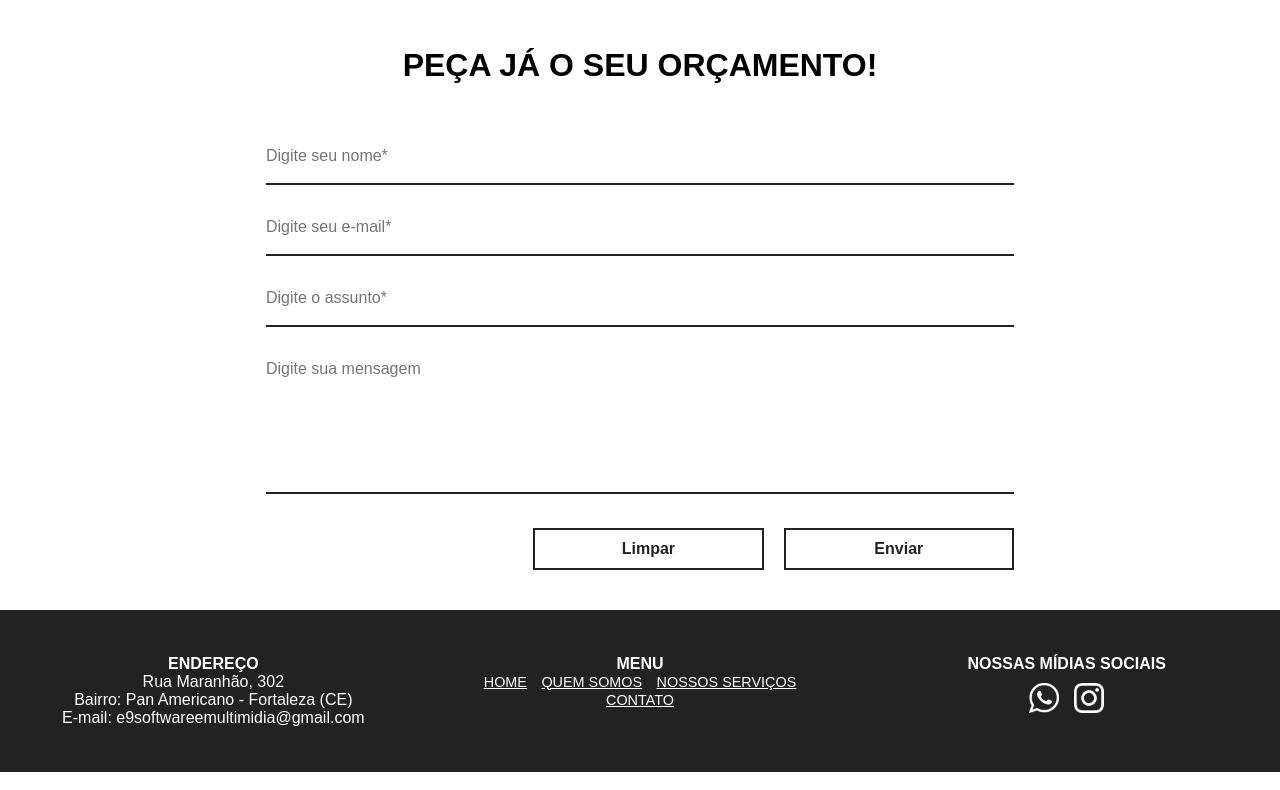
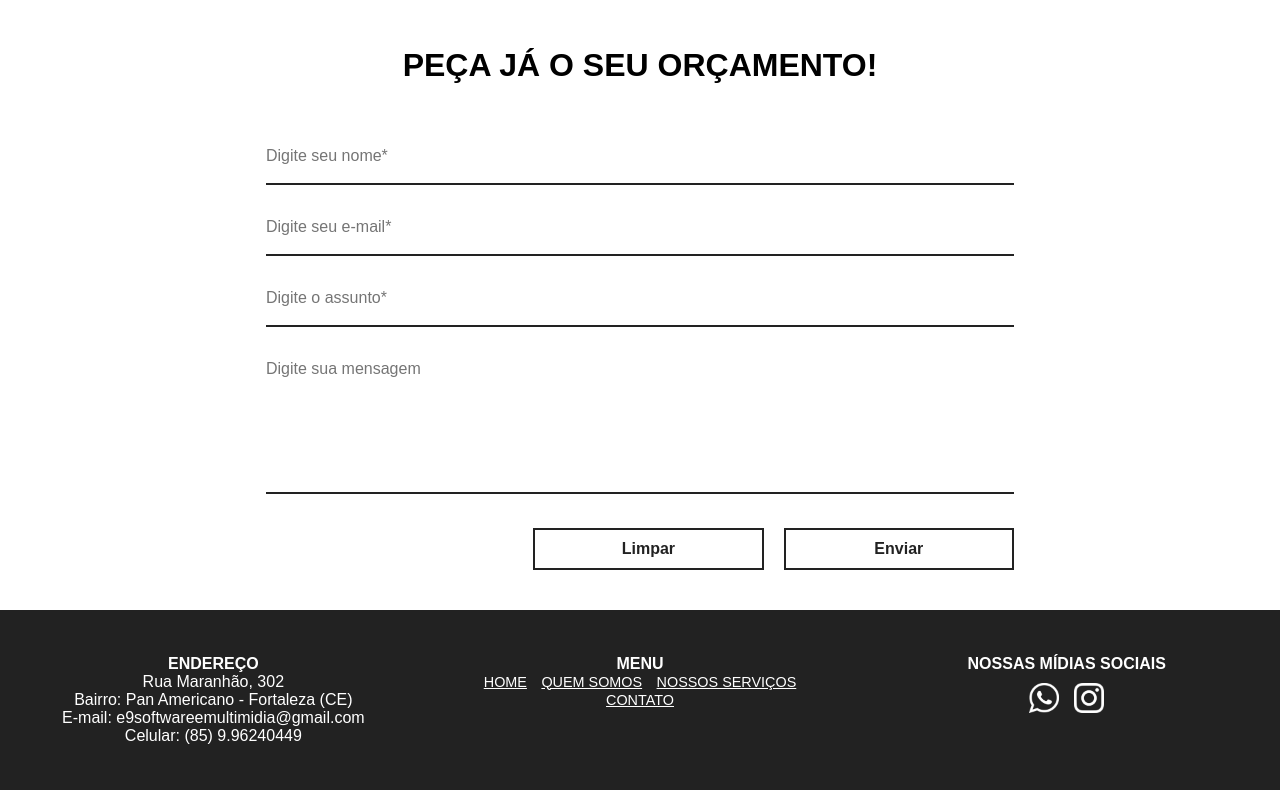
Before and after one commit to e9softwareemultimidia/e9softwareemultimidia.github.io, a plain HTML site: page index.html in a window 1280 px wide. Shown: the part 1572-2362 px from the top of the page. Drawn offline with nearby package versions, Linux system fonts and the light colour scheme; a script that the page names is missing.

Commit message:
Adding Celular

```diff
--- a/index.html
+++ b/index.html
@@ -161,6 +161,7 @@
                 <p>Rua Maranhão, 302</p>
                 <p>Bairro: Pan Americano - Fortaleza (CE)</p>
                 <p>E-mail: e9softwareemultimidia@gmail.com</p>
+                <p>Celular: (85) 9.96240449</p>
             </div>
             <div class="footer-content" id="footer-menu">
                 <div id="footer-menu-header" class="footer-header">menu</div>
```
Also changed, not shown: 1 other file.
